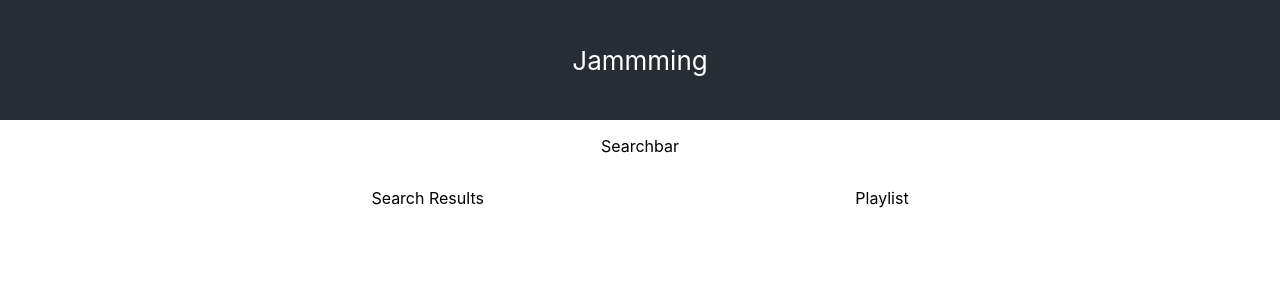
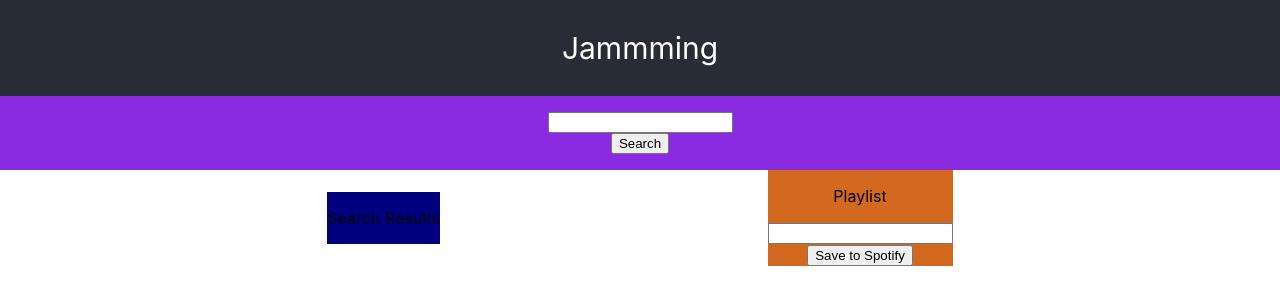
Before and after one commit to hammelev/jammming, a React (Create React App) app: page / in a window 1280 px wide. Shown: the top 304 px of the page. Built offline with nearby package versions, Linux system fonts and the light colour scheme.

Commit message:
- Finishes creating functional UI (styling still have to be improved) - Added initial prop drilling. So far all state lives in the App component => It should be considered if some responsibility can be delegated to other components

```diff
--- a/src/components/App/App.js
+++ b/src/components/App/App.js
@@ -5,26 +5,37 @@ import Playlist from '../Playlist/Playlist';
 import Searchbar from '../Searchbar/Searchbar';
 import SearchResults from '../SearchResults/SearchResults';
 
-// TODO: Improve styling of the App e.g. header bar with title of the application and bacground.
 // Styles
 import styles from './app.module.css';
 
+// TODO: Improve styling of the App e.g. header bar with title of the application and bacground.
 // TODO: Call spotifyService to authenticate, search for tracks and create playlist
+
 export default function App() {
+  const [searchQuery, setSearchQuery] = useState("");
   const [searchResultTracks, setSearchResultTracks] = useState([]);
+  const [playlistName, setPlaylistName] = useState("");
   const [playlistTracks, playlistResultTracks] = useState([]);
 
+  const handleSearch = () => {
+    alert(`Searching for: ${searchQuery}`);
+  }
+
+  const handleSavePlayList = () => {
+    alert(`Saving playlist: ${playlistName}`);
+  }
+
   return (
-    <div className={styles.App}>
-      <header className={styles["App-header"]}>
+    <div className={styles.app}>
+      <header className={styles["app-header"]}>
         <p>
           Jammming
         </p>
       </header>
-      <Searchbar />
-      <div className={styles["Track-container"]}>
+      <Searchbar searchQuery={searchQuery} onSetSearchQuery={setSearchQuery} onHandleSearch={handleSearch} />
+      <div className={styles["track-container"]}>
         <SearchResults tracks={searchResultTracks} />
-        <Playlist tracks={playlistTracks} />
+        <Playlist tracks={playlistTracks} playlistName={playlistName} onSetPlaylistName={setPlaylistName} onSavePlaylist={handleSavePlayList} />
       </div>
 
     </div>
--- a/src/components/App/app.module.css
+++ b/src/components/App/app.module.css
@@ -1,20 +1,20 @@
-.App {
+.app {
   text-align: center;
   font-size: 16px;
 }
 
-.App-header {
+.app-header {
   background-color: #282c34;
-  min-height: 15vh;
+  min-height: 10vh;
   display: flex;
   flex-direction: column;
   align-items: center;
   justify-content: center;
-  font-size: calc(10px + 2vmin);
+  font-size: calc(14px + 2vmin);
   color: white;
 }
 
-.Track-container {
+.track-container {
   display: flex;
   flex-direction: row;
   align-items: center;
--- a/src/components/Playlist/Playlist.js
+++ b/src/components/Playlist/Playlist.js
@@ -2,16 +2,26 @@
 // Components
 import TrackList from '../Tracklist/Tracklist';
 
-// TODO: Add styling for Playlist
+// Styles
+import styles from './playlist.module.css';
+
+
+// TODO: Improve styling of Playlist
 // TODO: Consider if the Playlist and SearchResults can be implemented in the same component
-// TODO: Implement playlist naming i.e. an input field
 
-export default function Playlist({tracks}) {
+export default function Playlist({tracks, playlistName, onSetPlaylistName, onSavePlaylist}) {
+
+    const handleSavePlaylist = () => {
+        onSavePlaylist();
+    }
+
 
     return (
-        <div>
+        <div className={styles['playlist-container']}>
             <p>Playlist</p>
+            <input type="text" value={playlistName} onChange={(e) => onSetPlaylistName(e.target.value)}/>
             <TrackList tracks={tracks}/>
+            <button onClick={handleSavePlaylist}>Save to Spotify</button>
         </div>
     );
 }
--- /dev/null
+++ b/src/components/Playlist/playlist.module.css
@@ -0,0 +1,3 @@
+.playlist-container{
+    background-color: chocolate;
+}
--- a/src/components/SearchResults/SearchResults.js
+++ b/src/components/SearchResults/SearchResults.js
@@ -1,11 +1,15 @@
 // Components
 import Tracklist from '../Tracklist/Tracklist';
 
-// TODO: Add styling for SearchResults
+// Styles
+import styles from './searchResults.module.css';
+
+
+// TODO: Pretify Search Results
 
 export default function SearchResults({tracks}){
     return (
-        <div>
+        <div className={styles['search-results-container']}>
             <p>Search Results</p>
             <Tracklist tracks={tracks}/>
         </div>
--- /dev/null
+++ b/src/components/SearchResults/searchResults.module.css
@@ -0,0 +1,3 @@
+.search-results-container{
+    background-color: navy;
+}
--- a/src/components/Searchbar/Searchbar.js
+++ b/src/components/Searchbar/Searchbar.js
@@ -1,12 +1,23 @@
-// TODO: Add a form for the user to input search text and submit search
-// TODO: Add styling for Playlist
+// Styles
+import styles from './searchbar.module.css';
 
-export default function Searchbar() {
+// TODO: Pretify search bar
 
+export default function Searchbar({searchQuery, onSetSearchQuery, onHandleSearch}) {
+
+    const handleSearchChange = (event) => {
+        onSetSearchQuery(event.target.value);
+    }
+
+    const handleSubmit = (event) => {
+        event.preventDefault();
+        onHandleSearch();
+    }
 
     return (
-        <div>
-            <p>Searchbar</p>
-        </div>
+        <form className={styles["search-bar"]} onSubmit={handleSubmit}>
+            <input type="text" onChange={handleSearchChange} value={searchQuery} />
+            <button type="submit">Search</button>
+        </form>
     );
 }
--- /dev/null
+++ b/src/components/Searchbar/searchbar.module.css
@@ -0,0 +1,9 @@
+.search-bar {
+    display: flex;
+    flex-direction: column;
+    justify-content: center;
+    align-items: center;
+    background-color: blueviolet;
+    padding-top: 2vh;
+    padding-bottom: 2vh;
+}
```
